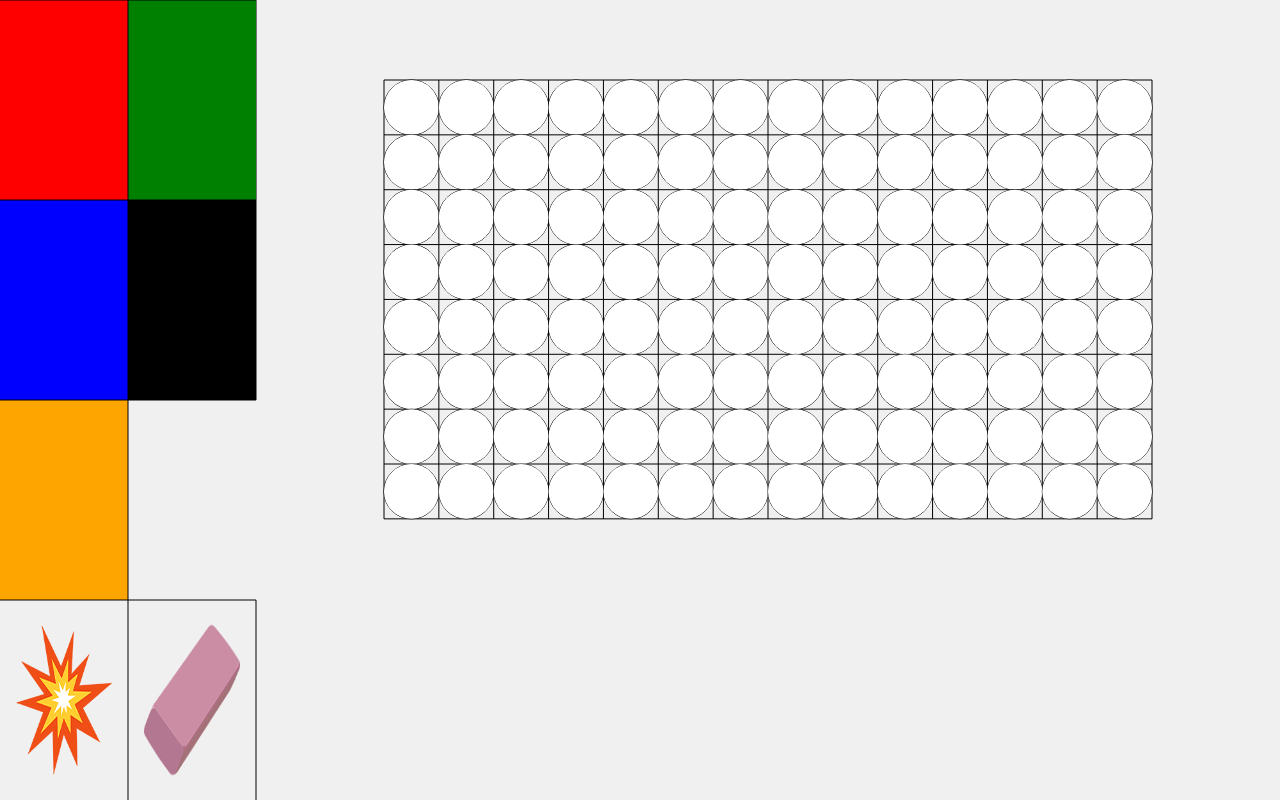
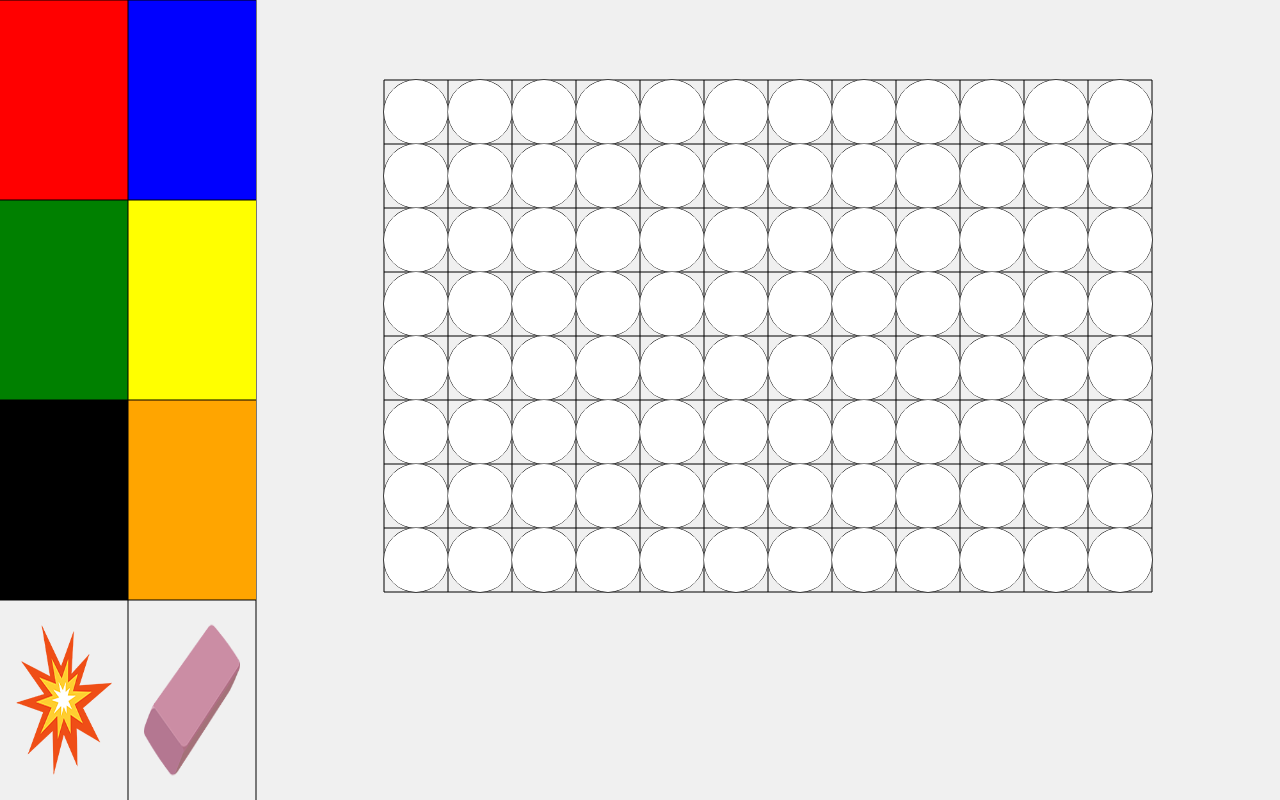
Before and after one commit to jacksonjw12/BioL188Final, a plain HTML site: page index.html in a window 1280 px wide. Drawn offline with Linux system fonts and the light colour scheme.

Commit message:
changed dimmensions and colors

```diff
--- a/index.html
+++ b/index.html
@@ -13,8 +13,8 @@
 	<script>
 		//constants
 		const pageColor = "#f0f0f0"
-		const colors = ["red","green","blue","black","orange"]
-		const cols = 14
+		const colors = ["red","blue","green","yellow","black","orange"]
+		const cols = 12
 		const rows = 8
 		if(rows > cols){
 			alert("rows > cols, may cause errors")
```
